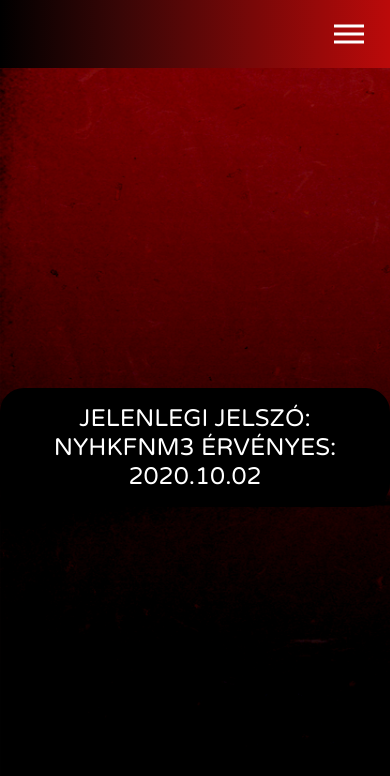
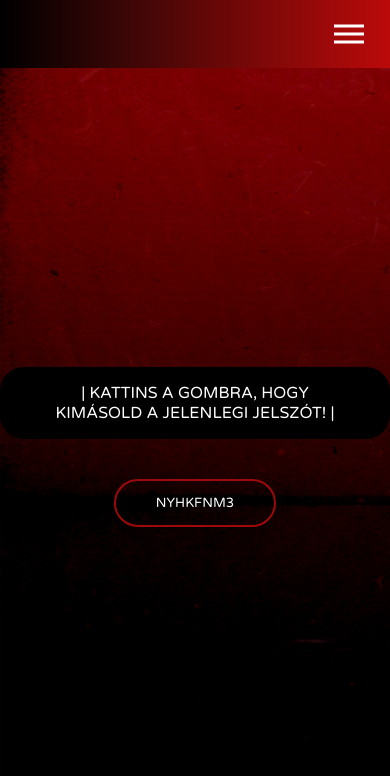
Before and after one commit to Anobaly/Torpapa.github.io, a plain HTML site: page wifijelszo.html in a window 390 px wide. Drawn offline with nearby package versions, Linux system fonts and the light colour scheme.

Commit message:
Add files via upload

```diff
--- a/styles.css
+++ b/styles.css
@@ -75,7 +75,7 @@ nav{
     display: block;
     margin: 20px auto;
     text-align: center;
-    border: 2px solid black;
+    border: 2px solid #9e0909;
     padding: 14px 40px;
     outline: none;
     color: white;
@@ -86,7 +86,7 @@ nav{
     font-size: 16px;
 }
 .landing input[type = "button"]:hover{
-    background: #000;
+    background: #9e0909;
 }
 .landing2 {
     height: 90vh;
@@ -148,6 +148,27 @@ nav{
     transition: 0.25s;
     cursor: pointer;
     font-family: 'Varela Round', sans-serif;
+}
+.landing4 button{
+    color: white;
+    text-transform: uppercase;
+    font-weight: 500;
+    border:0;
+    background: none;
+    display: block;
+    margin: 20px auto;
+    text-align: center;
+    border: 2px solid #9e0909;
+    padding: 14px 40px;
+    outline: none;
+    color: white;
+    border-radius: 24px;
+    transition: 0.25s;
+    cursor: pointer;
+    font-family: 'Varela Round', sans-serif;
+}
+.landing4 button:hover{
+    background: #9e0909;
 }
 .landing5 {
     height: 90vh;
@@ -267,4 +288,52 @@ nav{
     .logo img{
         display: none;
     }
+    .landing4 {
+        height: 90vh;
+        display: flex;
+        justify-content: center;
+        align-items: center;
+        flex-direction: column;
+        clip-path: fill-box;
+    }
+    .landing4 h1{
+        color: white;
+        text-transform: uppercase;
+        font-weight: 500;
+        border:0;
+        background: #000;
+        display: block;
+        margin: 20px auto;
+        text-align: center;
+        border: 2px solid #000;
+        padding: 14px 40px;
+        outline: none;
+        color: white;
+        border-radius: 24px;
+        transition: 0.25s;
+        cursor: pointer;
+        font-family: 'Varela Round', sans-serif;
+        font-size: 16px;
+    }
+    .landing4 button{
+        color: white;
+        text-transform: uppercase;
+        font-weight: 500;
+        border:0;
+        background: none;
+        display: block;
+        margin: 20px auto;
+        text-align: center;
+        border: 2px solid #9e0909;
+        padding: 14px 40px;
+        outline: none;
+        color: white;
+        border-radius: 24px;
+        transition: 0.25s;
+        cursor: pointer;
+        font-family: 'Varela Round', sans-serif;
+    }
+    .landing4 button:hover{
+        background: #9e0909;
+    }
 }
--- a/wifijelszo.html
+++ b/wifijelszo.html
@@ -7,6 +7,7 @@
     <title>Törpapa | Wifi</title>
     <link rel="shortcut icon" type="image/x-icon" href="favicon.ico">
     <link href="https://fonts.googleapis.com/css2?family=Slabo+27px&family=Teko&family=Varela+Round&display=swap" rel="stylesheet">    <link rel="stylesheet" href="styles.css">
+    <script src="https://ajax.googleapis.com/ajax/libs/jquery/1.11.1/jquery.min.js"></script>
 </head>
 
 <body>
@@ -24,13 +25,11 @@
             <li><a href="Credits.html">Credits</a></li>
         </ul>
     </nav>
-
     <section class="landing4">
-        <h1>Jelenlegi jelszó: NYHKFNM3
-            Érvényes: 2020.10.02
-        </h1>
+        <h1>| Kattins a gombra, hogy kimásold a jelenlegi jelszót! |</h1>
+        <button id="button1" onclick="copyToClipboard('#button1')" >NYHKFNM3</button>
     </section>
-    <script src="app.js"></script>
 </body>
+<script src="app.js"></script>
 
 </html>
```
